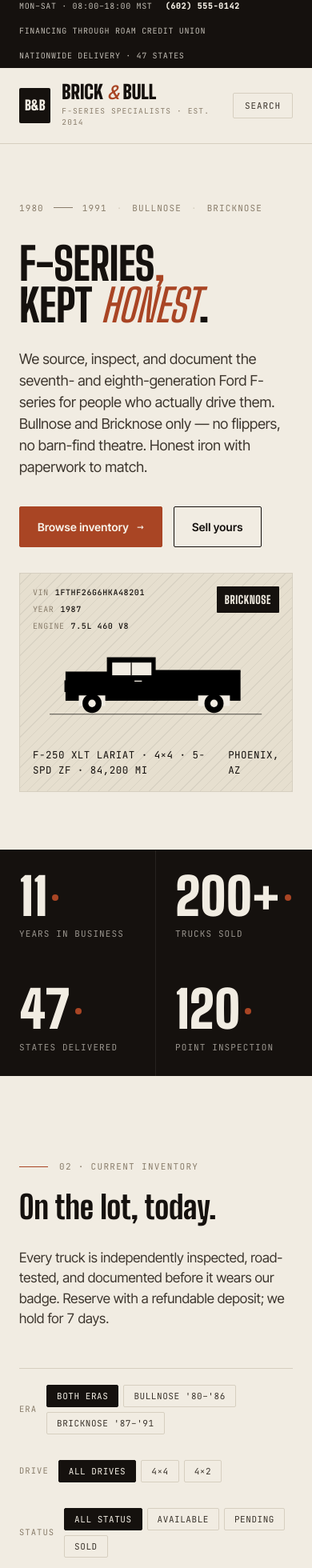
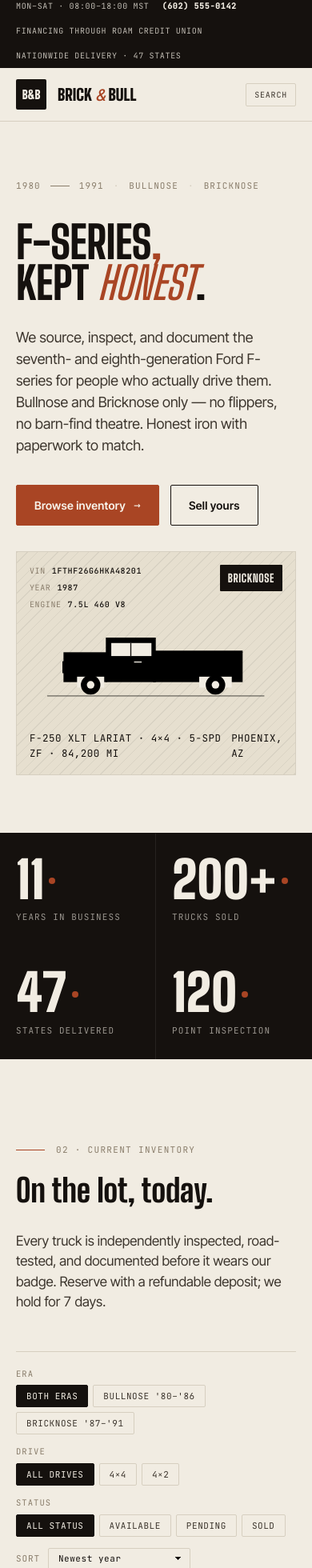
Before and after one commit to domo018-dm/brick-and-bull, a Next.js app: page / in a window 390 px wide. Shown: the part 39-1999 px from the top of the page at 80% size. Built offline with nearby package versions, Linux system fonts and the light colour scheme; no server answers; the database is empty.

Commit message:
fix mobile responsiveness

```diff
--- a/app/globals.css
+++ b/app/globals.css
@@ -325,9 +325,22 @@
   .footer-cols{grid-template-columns:repeat(2,1fr)}
 }
 @media (max-width: 720px){
-  :root{--pad:24px}
-  .nav-inner{grid-template-columns:auto auto;gap:18px}
+  :root{--pad:20px}
+  .nav-inner{
+    display:flex;align-items:center;justify-content:space-between;
+    padding:14px var(--pad);gap:12px
+  }
   .nav-links{display:none}
+  .logo-sub{display:none}
+  .logo-word{font-size:20px}
+  .logo-mark{width:38px;height:38px;font-size:15px}
+  .ghost-btn{padding:7px 10px;font-size:10px}
+  /* Filter bar – stack each group vertically */
+  .filter-bar{flex-direction:column;gap:14px;align-items:stretch}
+  .filter-group{flex-direction:column;align-items:flex-start;gap:6px}
+  .filter-spacer{display:none}
+  .sort-select{align-self:flex-start}
+  /* Grids */
   .tcard-grid{grid-template-columns:1fr}
   .step-grid{grid-template-columns:1fr}
   .step{border-right:none;border-bottom:1px solid var(--line)}
```
